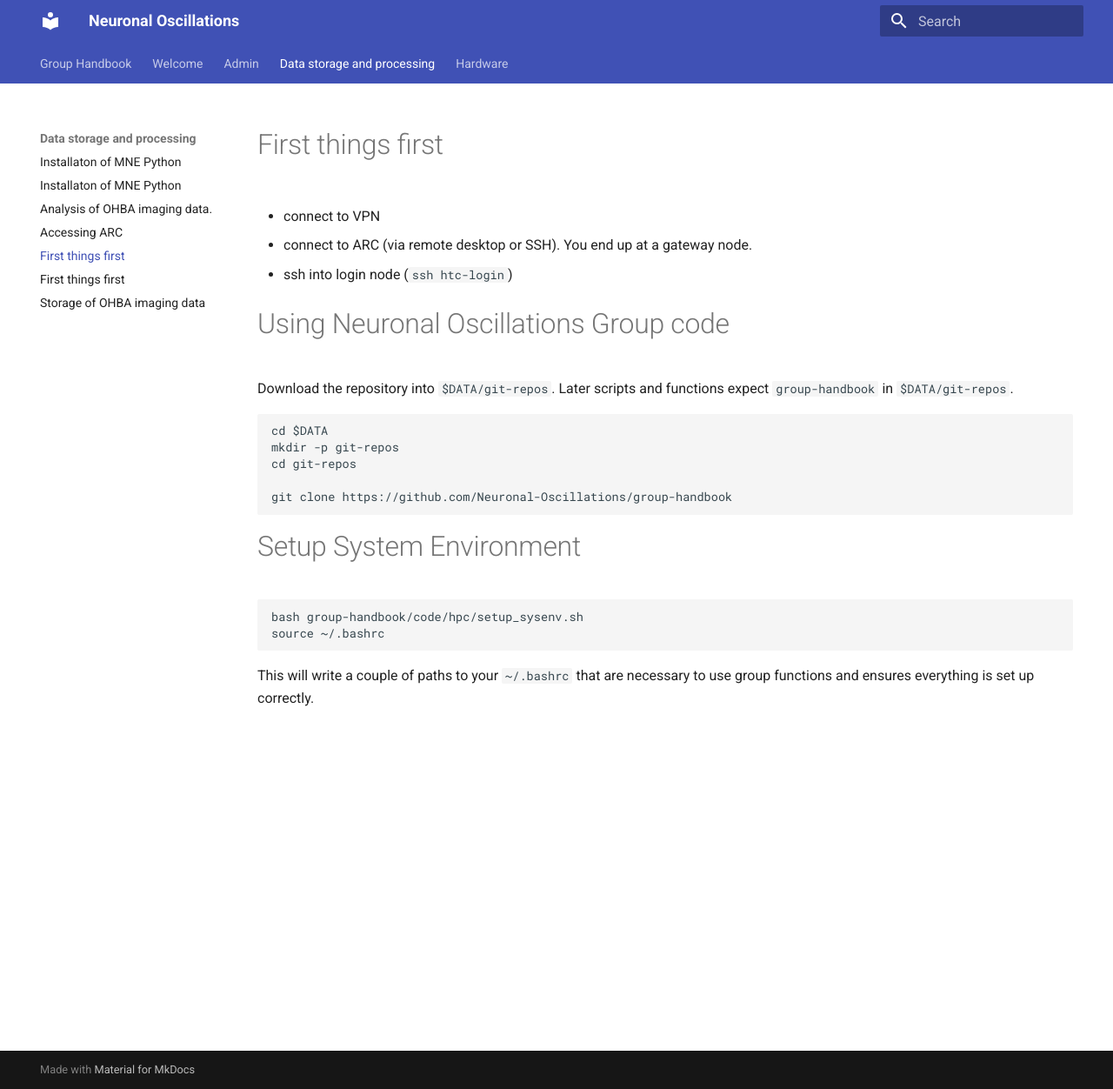
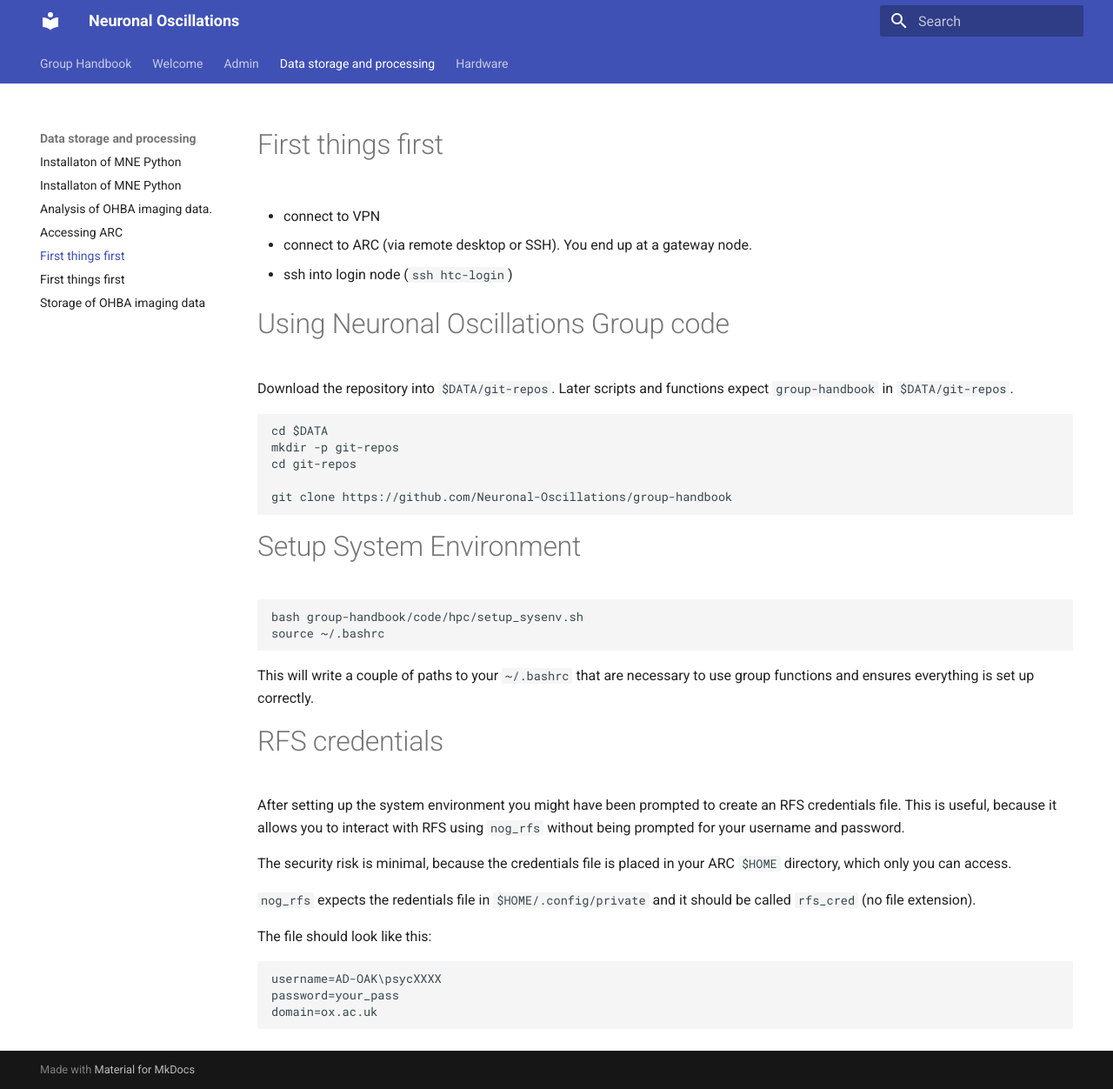
Before and after one commit to Neuronal-Oscillations/group-handbook, an MkDocs documentation site: the page built from docs/data_storage_and_processing/first_steps.md, in a window 1280 px wide and 1252 px high. Shown: the whole window at 87% size. Built offline with MkDocs 1.6.1 and Material for MkDocs 9.7.7, drawn with Linux system fonts in a browser that asks for light colours.

Commit message:
Update first_steps.md

````diff
--- a/docs/data_storage_and_processing/first_steps.md
+++ b/docs/data_storage_and_processing/first_steps.md
@@ -27,3 +27,18 @@ source ~/.bashrc
 ```
 
 This will write a couple of paths to your `~/.bashrc` that are necessary to use group functions and ensures everything is set up correctly.
+
+# RFS credentials
+After setting up the system environment you might have been prompted to create an RFS credentials file.
+This is useful, because it allows you to interact with RFS using `nog_rfs` without being prompted for your username and password.
+
+The security risk is minimal, because the credentials file is placed in your ARC `$HOME` directory, which only you can access.
+
+`nog_rfs` expects the redentials file in `$HOME/.config/private` and it should be called `rfs_cred` (no file extension).
+
+The file should look like this:
+```bash
+username=AD-OAK\psycXXXX
+password=your_pass
+domain=ox.ac.uk
+```
````
